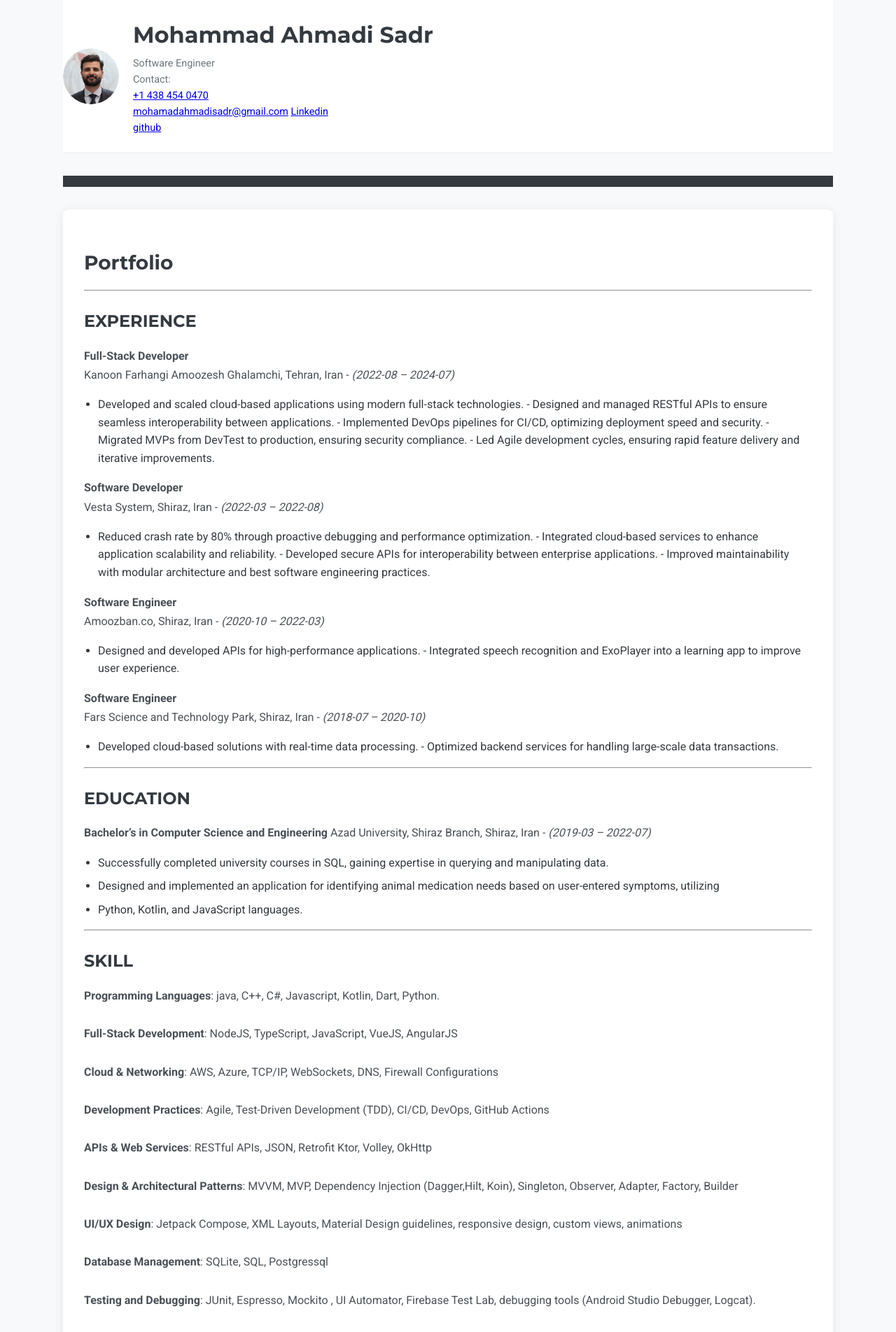
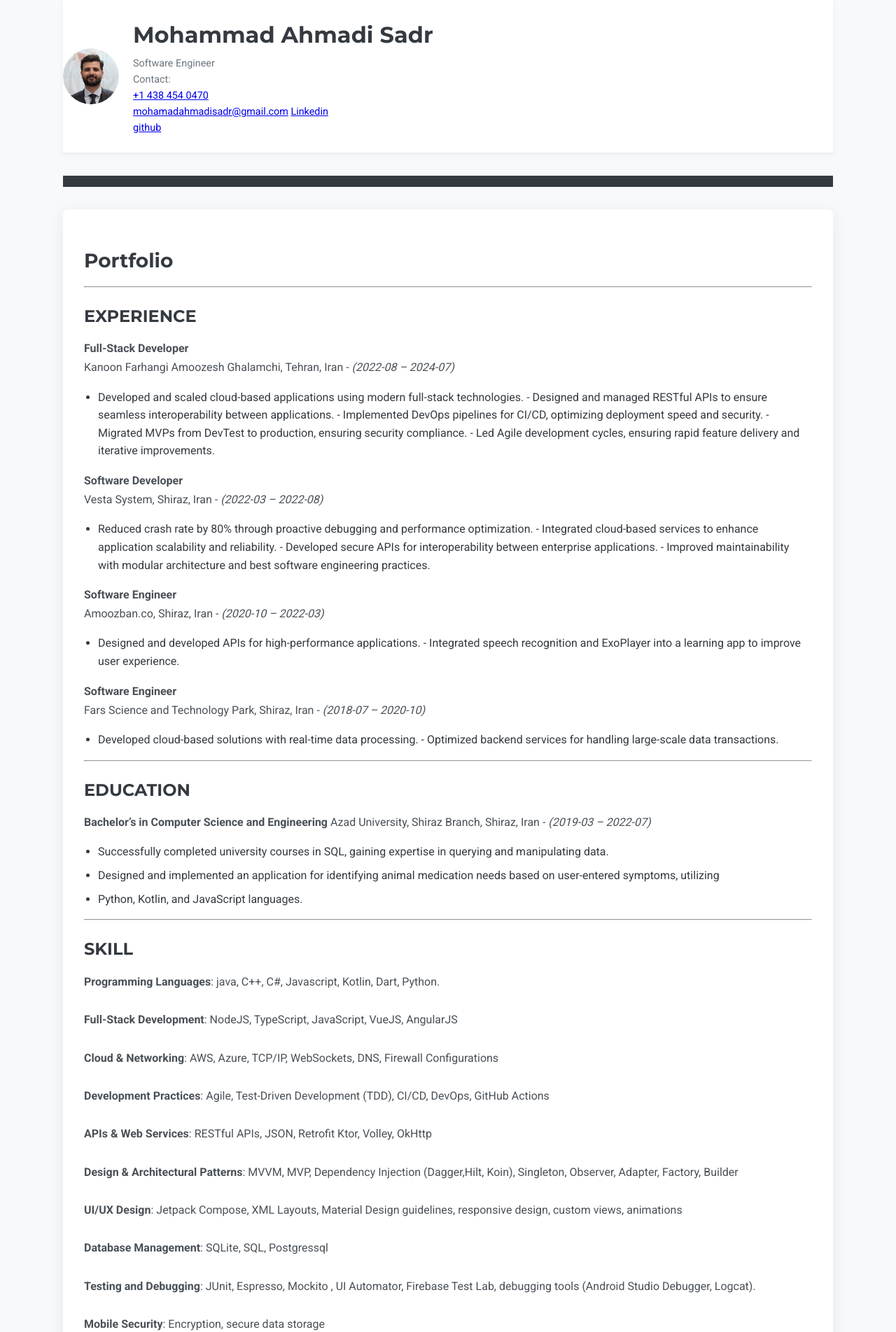
Before and after one commit to mohamadahmadisadr/mohamadahmadisadr.github.io, a Jekyll site: the page built from index.md, in a window 1280 px wide. Shown: the top 1903 px of the page at 70% size. Built offline with Jekyll 4.4.1, drawn with Linux system fonts in a browser that asks for light colours; our own code applies the rules of GitHub Pages for plain Markdown files; a script that is not in the unit is left out.

Commit message:
Refactor: Modernize UI styling for a contemporary look and feel
This commit implements a series of CSS enhancements to give the Jekyll portfolio site a more modern aesthetic.

Key changes include:

- **Header & Navigation:**
    - Added a subtle box-shadow to the header.
    - Updated navigation links with improved padding, border-radius, and hover/active states using the site's accent color.

- **Main Content Area (`#content`):**
    - Refined the box-shadow for a softer, more modern appearance.
    - Introduced subtle top borders for `h2` section headings to improve structure and visual separation.
    - Improved typography with adjusted font weights for headings and increased base font size for paragraphs.

- **Project Cards (`.project-card`):**
    - Upgraded card styling with refined borders and box-shadows for a cleaner look.
    - Enhanced hover effects for better interactivity.
    - Adjusted project title font size and sub-heading font weights within cards.
    - Improved line-height for list items within cards.

- **Footer:**
    - Added a subtle top border for better separation.

- **Overall Consistency & Responsiveness:**
    - Conducted a general review to ensure consistent spacing, typography, and color palette usage.
    - Adjusted heading line heights and image border-radius for better visual harmony.
    - Verified and confirmed that all changes are responsive across mobile, tablet, and desktop screen sizes. A minor adjustment was made to the project grid gap on mobile for better layout.

These changes contribute to a cleaner, more visually appealing, and professional presentation of the portfolio content.

```diff
--- a/assets/css/style.scss
+++ b/assets/css/style.scss
@@ -37,6 +37,7 @@ header {
   padding: 1.5rem 0;
   border-bottom: 1px solid #e9ecef; // Subtle border
   margin-bottom: 2rem; // Space below header
+  box-shadow: 0 2px 8px rgba(0,0,0,0.05); // Added subtle shadow
 }
 
 .header-content {
@@ -98,16 +99,17 @@ nav ul li a {
   text-decoration: none;
   font-family: 'Montserrat', sans-serif;
   font-size: 0.9rem;
-  padding: 0.5rem 0.75rem;
-  border-radius: 4px;
+  padding: 0.6rem 1rem; // Adjusted padding
+  border-radius: 5px; // Adjusted border-radius
   transition: background-color 0.3s ease, color 0.3s ease;
 }
 
 nav ul li a:hover,
 nav ul li a.active {
-  color: #ffffff;
-  background-color: #495057; // Slightly lighter background on hover
+  color: #ffffff; // Ensured white text color
+  background-color: #007bff; // Changed background to accent blue
   text-decoration: none;
+  font-weight: 600; // Added font weight for emphasis
 }
 
 // Main Content Area
@@ -115,7 +117,7 @@ nav ul li a.active {
   background: #ffffff; // White background for content
   padding: 30px;
   border-radius: 8px;
-  box-shadow: 0 2px 15px rgba(0,0,0,0.08); // Softer shadow
+  box-shadow: 0 4px 25px rgba(0,0,0,0.07); // Updated shadow
   margin-bottom: 2rem; // Space before footer
 }
 
@@ -123,17 +125,37 @@ nav ul li a.active {
 #content h1, #content h2, #content h3, #content h4, #content h5, #content h6 {
   font-family: 'Montserrat', sans-serif;
   color: #343a40;
-  margin-top: 1.5rem;
+  margin-top: 1.5rem; // Default margin-top for headings
   margin-bottom: 1rem;
+  line-height: 1.4; // General line-height for headings (adjusted from 1.3)
 }
 
 #content h1 { font-size: 2.25rem; } /* Page Title (if any within content) */
-#content h2 { font-size: 1.75rem; } /* Section Titles like "PROJECTS", "EXPERIENCE" */
-#content h3 { font-size: 1.5rem; }  /* Project Titles like "Mamam School" */
+
+#content h2 {
+  font-size: 1.75rem; /* Section Titles like "PROJECTS", "EXPERIENCE" */
+  font-weight: 700; // Bold for H2
+  border-top: 1px solid #e9ecef; // Section divider line
+  padding-top: 2rem; // Space below divider line
+  margin-top: 2.5rem; // Space above divider line
+}
+
+#content h2:first-of-type { // Remove divider for the first H2
+  border-top: none;
+  padding-top: 0;
+  margin-top: 1.5rem; // Keep original margin-top if no border
+}
+
+#content h3 {
+  font-size: 1.5rem;  /* Project Titles like "Mamam School" */
+  font-weight: 600; // Semi-bold for H3
+}
 #content h4 { font-size: 1.25rem; } /* Sub-headings within projects like "Responsibilities" */
+// h5 and h6 will inherit general heading styles if not specifically overridden
 
 #content p {
   font-family: 'Roboto', sans-serif;
+  font-size: 1rem; // Updated font size
   line-height: 1.7;
   margin-bottom: 1rem;
   color: #495057; // Slightly lighter text for paragraphs
@@ -177,10 +199,10 @@ nav ul li a.active {
 
 .project-card {
   background-color: #ffffff;
-  border: 1px solid #e9ecef;
+  border: 1px solid rgba(0,0,0,0.08); // Updated border color
   border-radius: 8px;
   padding: 1.5rem;
-  box-shadow: 0 1px 8px rgba(0,0,0,0.05);
+  box-shadow: 0 4px 12px rgba(0,0,0,0.08); // Updated box shadow
   transition: box-shadow 0.3s ease, transform 0.3s ease;
   flex-basis: 100%; // Default to full width on smallest screens
   display: flex;
@@ -188,20 +210,22 @@ nav ul li a.active {
 }
 
 .project-card:hover {
-  box-shadow: 0 4px 15px rgba(0,0,0,0.1);
+  box-shadow: 0 6px 20px rgba(0,0,0,0.12); // Updated hover box shadow
   transform: translateY(-5px);
 }
 
 .project-card h3 { // Project Title e.g. "Mamam School"
   margin-top: 0; // Remove default top margin for h3 inside card
   color: #007bff; // Accent color for project titles
+  font-size: 1.35rem; // Adjusted font size
+  font-weight: 600; // Ensured semi-bold font weight
 }
 
 .project-card .project-image {
   width: 100%;
   max-height: 250px; // Max height for consistency
   object-fit: cover; // Cover the area, might crop
-  border-radius: 6px;
+  border-radius: 4px; // Adjusted for consistency with #content img
   margin-bottom: 1rem;
 }
 
@@ -212,6 +236,7 @@ nav ul li a.active {
   color: #495057;
   border-bottom: 1px solid #eee;
   padding-bottom: 0.3rem;
+  font-weight: 600; // Ensured semi-bold font weight
 }
 
 .project-card ul {
@@ -221,6 +246,7 @@ nav ul li a.active {
 
 .project-card ul li {
   margin-bottom: 0.3rem;
+  line-height: 1.6; // Added line-height for list items
 }
 
 // Footer Styling
@@ -230,6 +256,7 @@ footer {
   text-align: center;
   padding: 2rem 0;
   margin-top: auto; // Pushes footer to the bottom
+  border-top: 1px solid #495057; // Added border-top
 }
 
 footer p {
@@ -251,7 +278,7 @@ footer .downloads li {
 footer .downloads li a {
   color: #adb5bd; // Lighter color for download links
   text-decoration: none;
-  transition: color 0.3s ease;
+  transition: color 0.3s ease; // Ensured transition
 }
 
 footer .downloads li a:hover {
@@ -338,4 +365,7 @@ footer .downloads li a:hover {
   .project-card {
     flex-basis: 100%;
   }
+  .projects-grid {
+    gap: 1.5rem; // Reduce gap for stacked cards on mobile
+  }
 }
```
